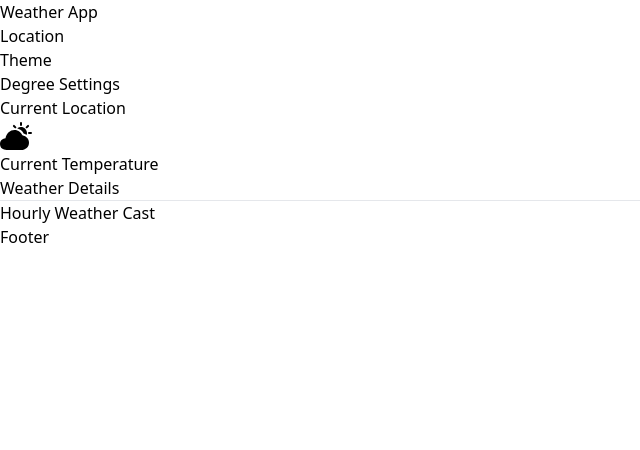
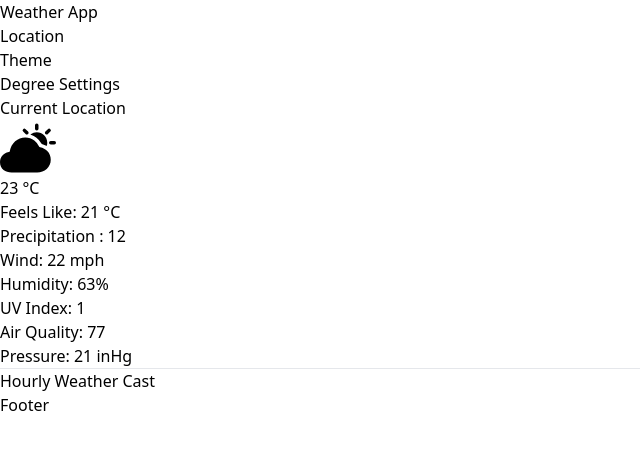
Before and after one commit to GowthamR1011/weather_app, a Next.js app: page / in a window 1280 px wide. Shown: the top 450 px of the page, without its empty margins (0-640 px from the left). Built offline with nearby package versions, Linux system fonts and the light colour scheme.

Commit message:
Created the functional component WeatherDetails. This will display the various parameter values of the weather.
Used the interface to map the main 6 parametr values of the weatherdetails.  These details will be passed as props.

```diff
--- a/src/components/WeatherCard/WeatherCard.tsx
+++ b/src/components/WeatherCard/WeatherCard.tsx
@@ -1,9 +1,21 @@
 import * as React from 'react';
+import WeatherDetails,{ IWeatherDetailsProps } from './WeatherDetails/WeatherDetails';
 import { IoPartlySunny } from "react-icons/io5";
 
 export interface IWeatherCardProps {
     location:string;
 }
+
+// Get API Values
+// Then pass to weather details
+const weatherDetailsProps: IWeatherDetailsProps = {};
+weatherDetailsProps.Precipition = "12";
+weatherDetailsProps.AirQuality="77";
+weatherDetailsProps.Humidity="63%";
+weatherDetailsProps.Pressure="21 inHg";
+weatherDetailsProps.UVIndex="1";
+weatherDetailsProps.WindSpeed="22 mph";
+
 
 export default function WeatherCard (props: IWeatherCardProps) {
   return (
@@ -11,18 +23,21 @@ export default function WeatherCard (props: IWeatherCardProps) {
                     border-r-2 border-b-2
                     rounded
                     shadow-sm bg-neutral-200'     >
-        <div className='w-100'>
+        <div className='w-100 my-2'>
             {props.location}
         </div>
         <div className='grid grid-cols-3 w-100 overflow-hidden'>
                 <div>
-                    <IoPartlySunny size={32} className='ml-2'/>
+                    <IoPartlySunny size={56} className='ml-2'/>
 
+                    <div className='mt-2'>
+                        <p className='text-l'>23 °C</p> {/* Need to center this print value with tailwind class*/}
+                        <p className='text-sm'>Feels Like: 21 °C</p>
 
-                    Current Temperature
+                    </div>
                  </div>
-                <div className='grid grid-cols-subgrid col-span-2'>
-                    Weather Details
+                <div className=' col-span-2'>
+                  <WeatherDetails {...weatherDetailsProps}/>
                 </div>
         </div>
         <hr className='h-px my-8 bg-gray-200 border-0 dark:bg-gray-700'/>
--- /dev/null
+++ b/src/components/WeatherCard/WeatherDetails/WeatherDetails.tsx
@@ -0,0 +1,28 @@
+import * as React from 'react';
+
+export interface IWeatherDetailsProps {
+    Precipition?:string;
+    WindSpeed?:string;
+    Humidity?:string;
+    UVIndex?:string;
+    AirQuality?:string;
+    Pressure?:string;
+}
+
+export default function WeatherDetails (props: IWeatherDetailsProps) {
+  return (
+    <div className='grid grid-cols-2'>
+        <div>
+            {/* Need to give styling to all the text values.  */}
+            <p> Precipitation : {props.Precipition} </p>
+            <p> Wind: {props.WindSpeed}</p>
+            <p>Humidity: {props.Humidity}</p>
+        </div>
+        <div className=''>
+            <p className='b'>UV Index: {props.UVIndex}</p>
+            <p>Air Quality: {props.AirQuality}</p>
+            <p>Pressure: {props.Pressure}</p>
+        </div>
+    </div>
+  );
+}
```
